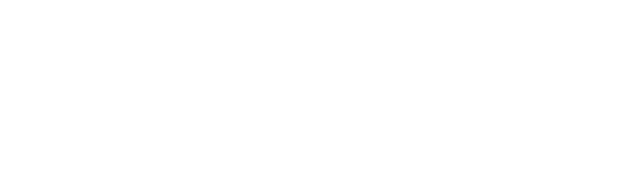
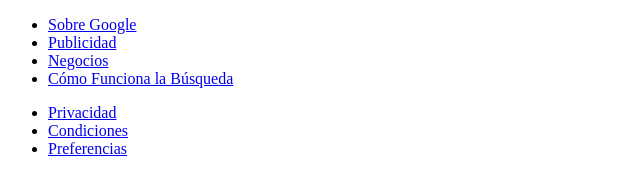
Before and after one commit to LeoRincon/Google-clon, a plain HTML site: page index.html in a window 1280 px wide. Shown: the whole page, without its empty margins (0-640 px from the left). Drawn offline with Linux system fonts and the light colour scheme.

Commit message:
creada la estructura de html

```diff
--- a/index.html
+++ b/index.html
@@ -8,5 +8,33 @@
 </head>
 <body>
 
+    <footer>
+        <ul class="footer-left">
+            <li>
+                <a href="#">Sobre Google</a>
+            </li>
+            <li>
+                <a href="#">Publicidad</a>
+            </li>
+            <li>
+                <a href="#">Negocios</a>
+            </li>
+            <li>
+                <a href="#">Cómo Funciona la Búsqueda</a>
+            </li>
+        </ul>
+        <ul class="footer-right">
+            <li>
+                <a href="#">Privacidad</a>
+            </li>
+            <li>
+                <a href="#">Condiciones</a>
+            </li>
+            <li>
+                <a href="#">Preferencias</a>
+            </li>
+        </ul>
+
+    </footer>
 </body>
 </html>
```
